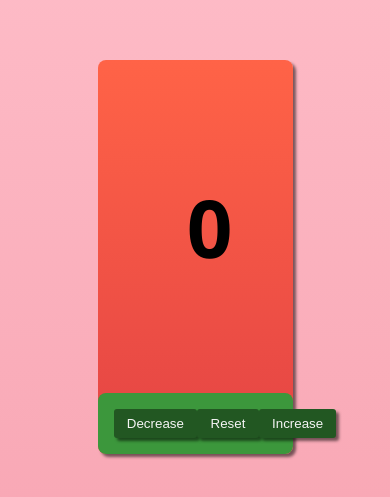
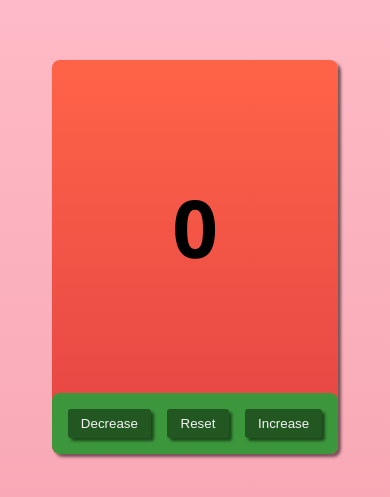
Before and after one commit to benitomiyazato/estudando-javascript, a plain HTML site: page exercises/ex007/index.html in a window 390 px wide. Shown: the part 165-662 px from the top of the page. Drawn offline with nearby package versions, Linux system fonts and the light colour scheme.

Commit message:
media queries

```diff
--- a/exercises/ex007/style.css
+++ b/exercises/ex007/style.css
@@ -42,6 +42,7 @@ body {
   padding: 1rem;
   background: rgb(60, 151, 60);
   border-radius: 8px;
+  gap: 1rem;
 }
 
 .buttons button {
@@ -57,3 +58,9 @@ body {
   transform: translate(-2px, -2px);
   transition: 250ms;
 }
+
+@media (max-width: 580px) {
+  .container {
+    max-width: 100%;
+  }
+}
```
